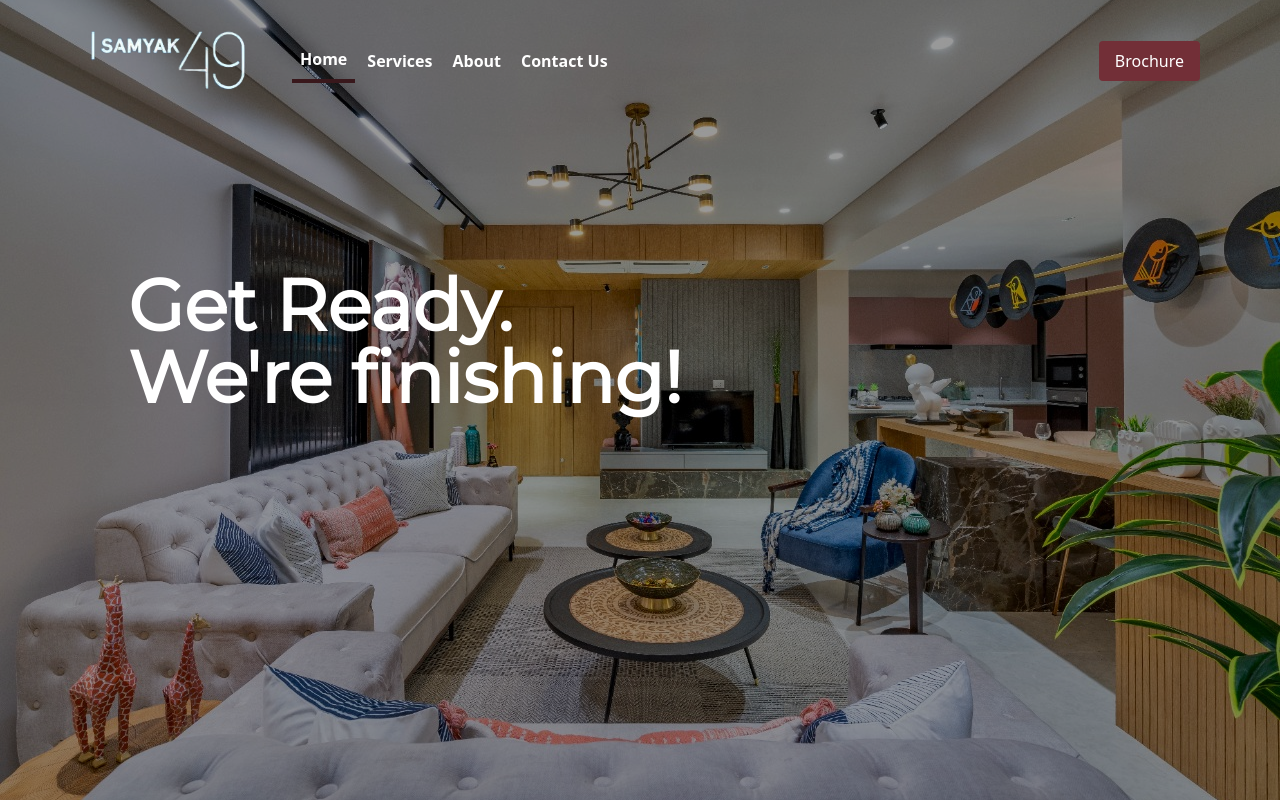
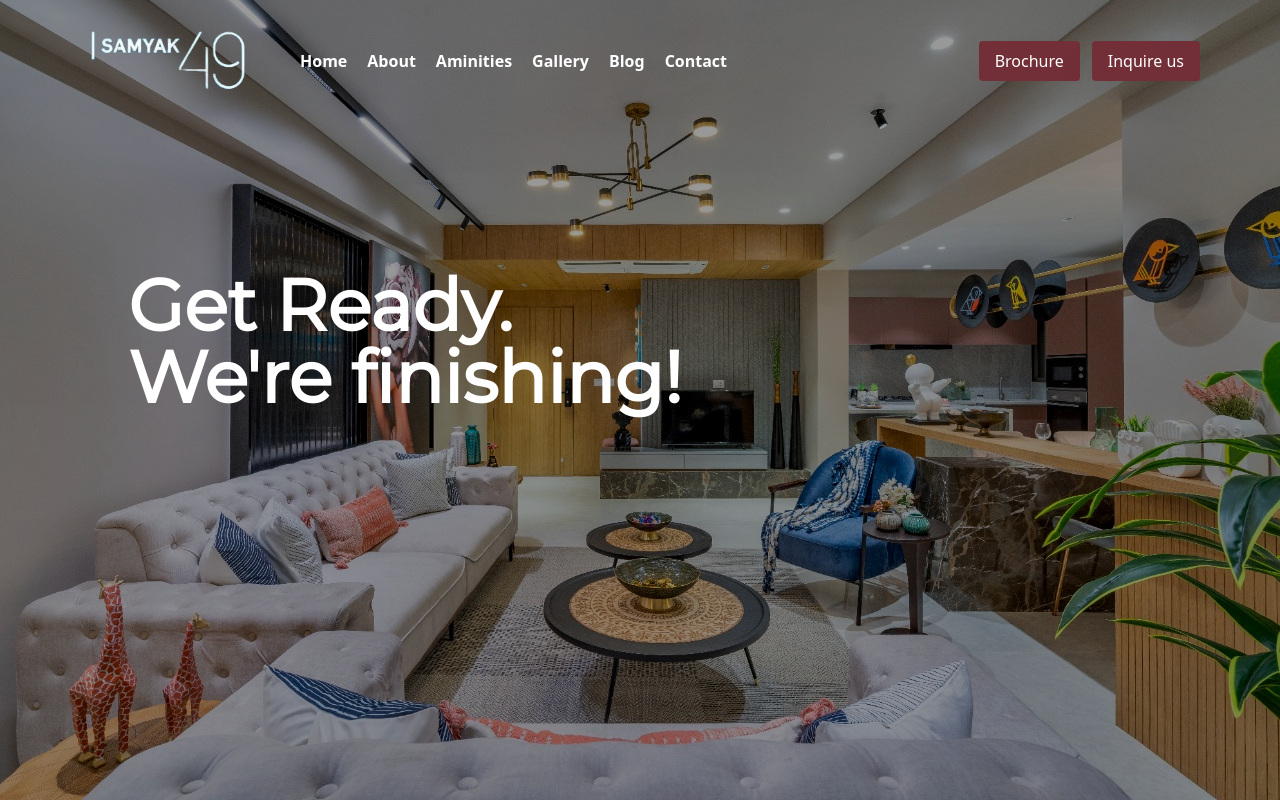
Before and after one commit to sahilpatel09/real-estate, a Vue app: page /about in a window 1280 px wide. Shown: the top 802 px of the page. Built offline with nearby package versions, Linux system fonts and the light colour scheme.

Commit message:
add video

```diff
--- a/src/components/Header_new.vue
+++ b/src/components/Header_new.vue
@@ -1,191 +1,10 @@
 <template>
-	<header id="header" class=""><div class="">
-<!-- 	<video class="video-background" src="@/assets/video.mp4" autoplay></video> -->
-<img src="@/assets/living.jpeg" class="video-background">
+<header id="header" class=""><div class="">
+	<video class="video-background" src="https://res.cloudinary.com/sahil-patel/video/upload/v1648198594/samyak49/eo_30,so_4/video_imnxz4.mp4" autoplay></video>
+<!-- <img src="@/assets/living.jpeg" class="video-background"> -->
 	<div class="overlay">
 	<div class="py-3 px-3 md:px-16">
-    <nav class=" w-full">
-      <div class="max-w-6xl mx-auto px-4">
-        <div class="flex justify-between">
-          <div class="flex space-x-7">
-            <div>
-              <!-- Website Logo -->
-              <a href="#" class="flex items-center py-4 px-2">
-                <img
-                  src="@/assets/invert.png"
-                  alt="Logo"
-                  class="w-40 mr-2"
-                />
-<!--                 <h2 class="w-40 mr-2 text-white text-2xl">SAMYAK 49</h2> -->
-                <!-- <span class="font-semibold text-gray-500 text-lg">AUTOCAR</span> -->
-              </a>
-            </div>
-            <!-- Primary Navbar items -->
-            <div class="hidden md:flex items-center space-x-1 text-white">
-              <a
-                href=""
-                class="
-                  py-2
-                  px-2
-                  text-white
-                  border-b-4 border-wine
-                  font-semibold
-                "
-                >Home</a
-              >
-              <a
-                href=""
-                class="
-                  py-4
-                  px-2
-                  font-semibold
-                  hover:text-green-500
-                  transition
-                  duration-300
-                "
-                >Services</a
-              >
-              <a
-                href=""
-                class="
-                  py-4
-                  px-2
-                  font-semibold
-                  hover:text-green-500
-                  transition
-                  duration-300
-                "
-                >About</a
-              >
-              <a
-                href=""
-                class="
-                  py-4
-                  px-2
-                  font-semibold
-                  hover:text-green-500
-                  transition
-                  duration-300
-                "
-                >Contact Us</a
-              >
-            </div>
-          </div>
-          <!-- Secondary Navbar items -->
-          <div class="hidden md:flex items-center space-x-3">
-
-            <a
-              href=""
-              class="
-                py-2
-                px-4
-                font-medium
-                text-white
-                bg-wine
-                rounded
-                hover:bg-gray-700
-                transition
-                duration-300
-              "
-              >Brochure</a
-            >
-          </div>
-          <!-- Mobile menu button -->
-          <div class="md:hidden flex items-center">
-            <button class="outline-none mobile-menu-button" @click="isOpen = !isOpen">
-              <svg
-                class="w-9 h-9 text-white hover:text-gray-100"
-                x-show="!showMenu"
-                fill="none"
-                stroke-linecap="round"
-                stroke-linejoin="round"
-                stroke-width="2"
-                viewBox="0 0 24 24"
-                stroke="currentColor"
-              >
-                <path d="M4 6h16M4 12h16M4 18h16"></path>
-              </svg>
-            </button>
-          </div>
-        </div>
-      </div>
-      <!-- mobile menu -->
-      <div class="mobile-menu" :class="{ 'hidden': isOpen }">
-        <ul class="">
-          <li class="active">
-            <a
-              href="index.html"
-              class="
-                block
-                text-sm
-                px-4
-                py-4
-                text-white
-                bg-green-500
-                font-semibold
-              "
-              >Home</a
-            >
-          </li>
-          <li>
-            <a
-              href="#services"
-              class="
-                block
-                text-sm
-                px-4
-                py-4
-                text-white
-                bg-green-500
-                hover:bg-indigo-500
-                transition
-                duration-300
-              "
-              >Services</a
-            >
-          </li>
-          <li>
-            <a
-              href="#about"
-              class="
-                block
-                text-sm
-                px-4
-                py-4
-                hover:bg-indigo-500
-                text-white
-                bg-green-500
-
-                transition
-                duration-300
-              "
-              >About</a
-            >
-          </li>
-          <li>
-            <a
-              href="#contact"
-              class="
-                block
-                text-sm
-                px-4
-                py-4
-                hover:bg-indigo-500
-                text-white
-                bg-green-500
-                transition
-                duration-300
-              "
-              >Contact Us</a
-            >
-          </li>
-        </ul>
-      </div>
-    </nav>
-
-
-
-
+    <Head/>
 	</div>
 	</div>
 	</div>
@@ -193,9 +12,7 @@
 </template>
 
 <script setup>
-import { ref } from 'vue'
-const isOpen = ref(true)
-
+import Head from './Nav.vue'
 </script>
 
 <style>
--- a/src/components/Nav.vue
+++ b/src/components/Nav.vue
@@ -15,60 +15,74 @@
             </div>
             <!-- Primary Navbar items -->
             <div class="hidden md:flex items-center space-x-1 text-white">
-              <a
-                href=""
-                class="
+              <router-link to="/" class="
                   py-2
                   px-2
                   text-white
-                  border-b-4 border-wine
                   font-semibold
-                "
-                >Home</a
-              >
-              <a
-                href=""
-                class="
-                  py-4
-                  px-2
-                  font-semibold
-                  hover:text-green-500
+                  hover:text-gray-200
                   transition
                   duration-300
-                "
-                >Services</a
-              >
-              <a
-                href=""
-                class="
-                  py-4
+                ">Home</router-link>
+
+                <router-link to="/about" class="
+                  py-2
                   px-2
+                  text-white
                   font-semibold
-                  hover:text-green-500
+                  hover:text-gray-200
                   transition
                   duration-300
-                "
-                >About</a
-              >
-              <a
-                href=""
-                class="
-                  py-4
+                ">About</router-link>
+
+                <router-link to="/aminities" class="
+                  py-2
                   px-2
+                  text-white
                   font-semibold
-                  hover:text-green-500
+                  hover:text-gray-200
                   transition
                   duration-300
-                "
-                >Contact Us</a
-              >
+                ">Aminities</router-link>
+
+                <router-link to="/gallery" class="
+                  py-2
+                  px-2
+                  text-white
+                  font-semibold
+                  hover:text-gray-200
+                  transition
+                  duration-300
+                ">Gallery</router-link>
+
+                <router-link to="/blog" class="
+                  py-2
+                  px-2
+                  text-white
+                  font-semibold
+                  hover:text-gray-200
+                  transition
+                  duration-300
+                ">Blog</router-link>
+
+                <router-link to="/contact-us" class="
+                  py-2
+                  px-2
+                  text-white
+                  font-semibold
+                  hover:text-gray-200
+                  transition
+                  duration-300
+                ">Contact</router-link>
+
+
             </div>
           </div>
           <!-- Secondary Navbar items -->
           <div class="hidden md:flex items-center space-x-3">
 
             <a
-              href=""
+              href="/download"
               class="
                 py-2
                 px-4
@@ -76,11 +90,29 @@
                 text-white
                 bg-wine
                 rounded
-                hover:bg-gray-700
+                hover:bg-yellow-500
                 transition
                 duration-300
+                shadow-2xl
               "
               >Brochure</a
+            >
+                        <a
+              href="/inquire-us"
+              class="
+                py-2
+                px-4
+                font-medium
+                text-white
+                bg-wine
+                rounded
+                hover:bg-yellow-500
+                transition
+                duration-300
+                rounded
+                shadow-2xl
+              "
+              >Inquire us</a
             >
           </div>
           <!-- Mobile menu button -->
@@ -104,73 +136,98 @@
       </div>
       <!-- mobile menu -->
       <div class="mobile-menu" :class="{ 'hidden': isOpen }">
-        <ul class="">
+        <ul class="overlay">
+
           <li class="active">
-            <a
-              href="index.html"
-              class="
-                block
+            <router-link to="/" class="block
                 text-sm
                 px-4
                 py-4
                 text-white
-                bg-green-500
-                font-semibold
-              "
-              >Home</a
-            >
+                font-semibold">
+              Home
+            </router-link>
           </li>
+
           <li>
-            <a
-              href="#services"
-              class="
-                block
+            <router-link to="/about" class="block
                 text-sm
                 px-4
                 py-4
                 text-white
-                bg-green-500
-                hover:bg-indigo-500
-                transition
-                duration-300
-              "
-              >Services</a
-            >
+                font-semibold">
+              About
+            </router-link>
           </li>
+
           <li>
-            <a
-              href="#about"
-              class="
-                block
+            <router-link to="/aminities" class="block
                 text-sm
                 px-4
                 py-4
-                hover:bg-indigo-500
                 text-white
-                bg-green-500
+                font-semibold">
+              Aminities
+            </router-link>
+          </li>
 
-                transition
-                duration-300
-              "
-              >About</a
-            >
-          </li>
           <li>
-            <a
-              href="#contact"
-              class="
-                block
+            <router-link to="/gallery" class="block
                 text-sm
                 px-4
                 py-4
-                hover:bg-indigo-500
                 text-white
-                bg-green-500
-                transition
-                duration-300
-              "
-              >Contact Us</a
-            >
+                font-semibold">
+              Gallery
+            </router-link>
+          </li>
+
+          <li>
+            <router-link to="/blog" class="block
+                text-sm
+                px-4
+                py-4
+                text-white
+                font-semibold">
+              Blog
+            </router-link>
+          </li>
+
+          <li>
+            <router-link to="/contact-us" class="block
+                text-sm
+                px-4
+                py-4
+                text-white
+                font-semibold">
+              Contact Us
+            </router-link>
+          </li>
+          <li>
+            <router-link to="/download" class="block
+                text-sm
+                px-4
+                py-4
+                bg-wine
+                text-white
+                hover:bg-yellow-500
+                transition duration-300
+                font-semibold">
+              Brochure
+            </router-link>
+          </li>
+          <li>
+            <router-link to="/inquire-us" class="block
+                text-sm
+                px-4
+                py-4
+                bg-wine
+                text-white
+                hover:bg-yellow-500
+                transition duration-300
+                font-semibold">
+              Inquire us
+            </router-link>
           </li>
         </ul>
       </div>
--- a/src/router/index.js
+++ b/src/router/index.js
@@ -10,11 +10,34 @@ const routes = [
   {
     path: '/about',
     name: 'About',
-    // route level code-splitting
-    // this generates a separate chunk (about.[hash].js) for this route
-    // which is lazy-loaded when the route is visited.
     component: () => import(/* webpackChunkName: "about" */ '../views/About.vue')
-  }
+  },
+  {
+    path: '/aminities',
+    name: 'Aminities',
+    component: () => import(/* webpackChunkName: "about" */ '../views/Aminities.vue')
+  },
+  {
+    path: '/inquire-us',
+    name: 'Inquire-us',
+    component: () => import(/* webpackChunkName: "about" */ '../views/Appointment.vue')
+  },
+  {
+    path: '/blog',
+    name: 'Blog',
+    component: () => import(/* webpackChunkName: "about" */ '../views/Blog.vue')
+  },
+  {
+    path: '/gallery',
+    name: 'Gallery',
+    component: () => import(/* webpackChunkName: "about" */ '../views/Gallery.vue')
+  },
+  {
+    path: '/contact-us',
+    name: 'Contact',
+    component: () => import(/* webpackChunkName: "about" */ '../views/Contact.vue')
+  },
+
 ]
 
 const router = createRouter({
--- /dev/null
+++ b/src/views/Aminities.vue
@@ -0,0 +1 @@
+<template><h2>Aminities</h2></template>
--- /dev/null
+++ b/src/views/Appointment.vue
@@ -0,0 +1 @@
+<template><h2>Appointment</h2></template>
--- /dev/null
+++ b/src/views/Blog.vue
@@ -0,0 +1 @@
+<template><h2>Blog</h2></template>
--- /dev/null
+++ b/src/views/Contact.vue
@@ -0,0 +1 @@
+<template><h2>Contact</h2></template>
--- /dev/null
+++ b/src/views/Gallery.vue
@@ -0,0 +1 @@
+<template><h2>Gallery</h2></template>
```
